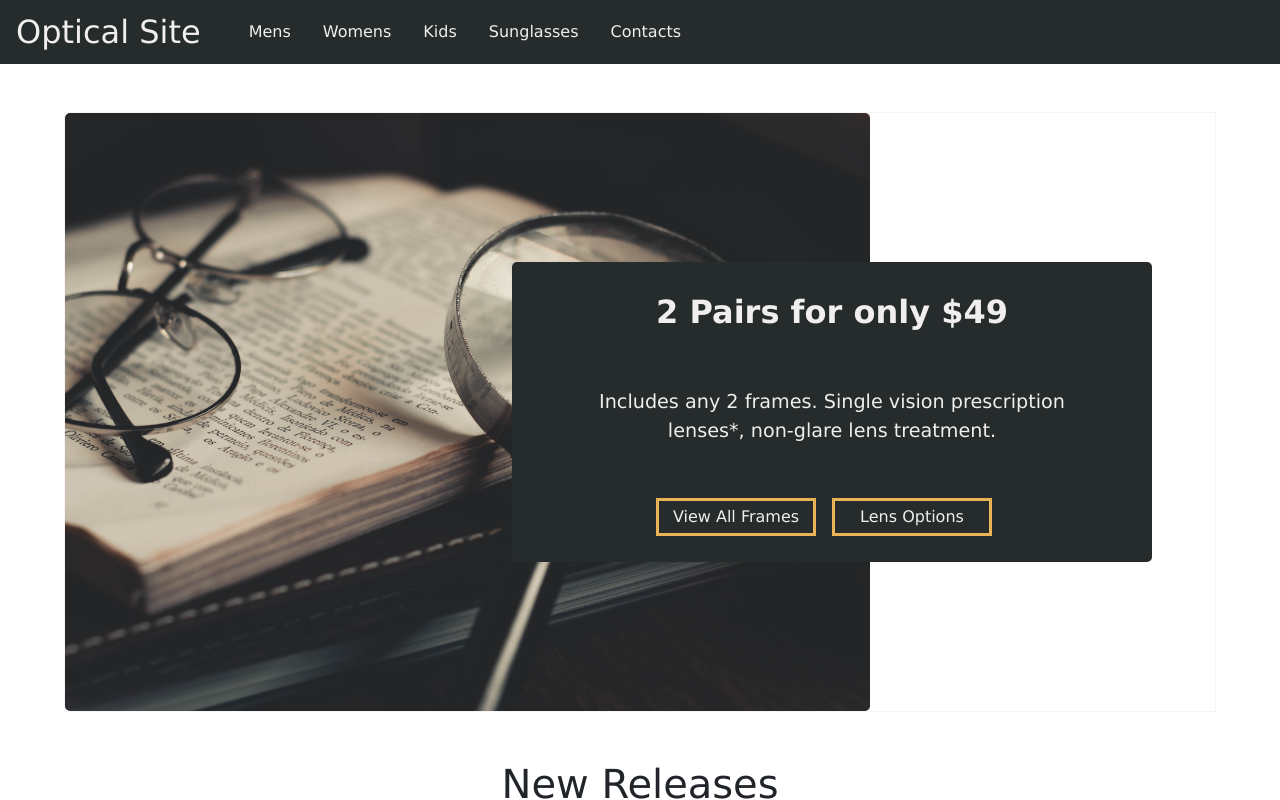
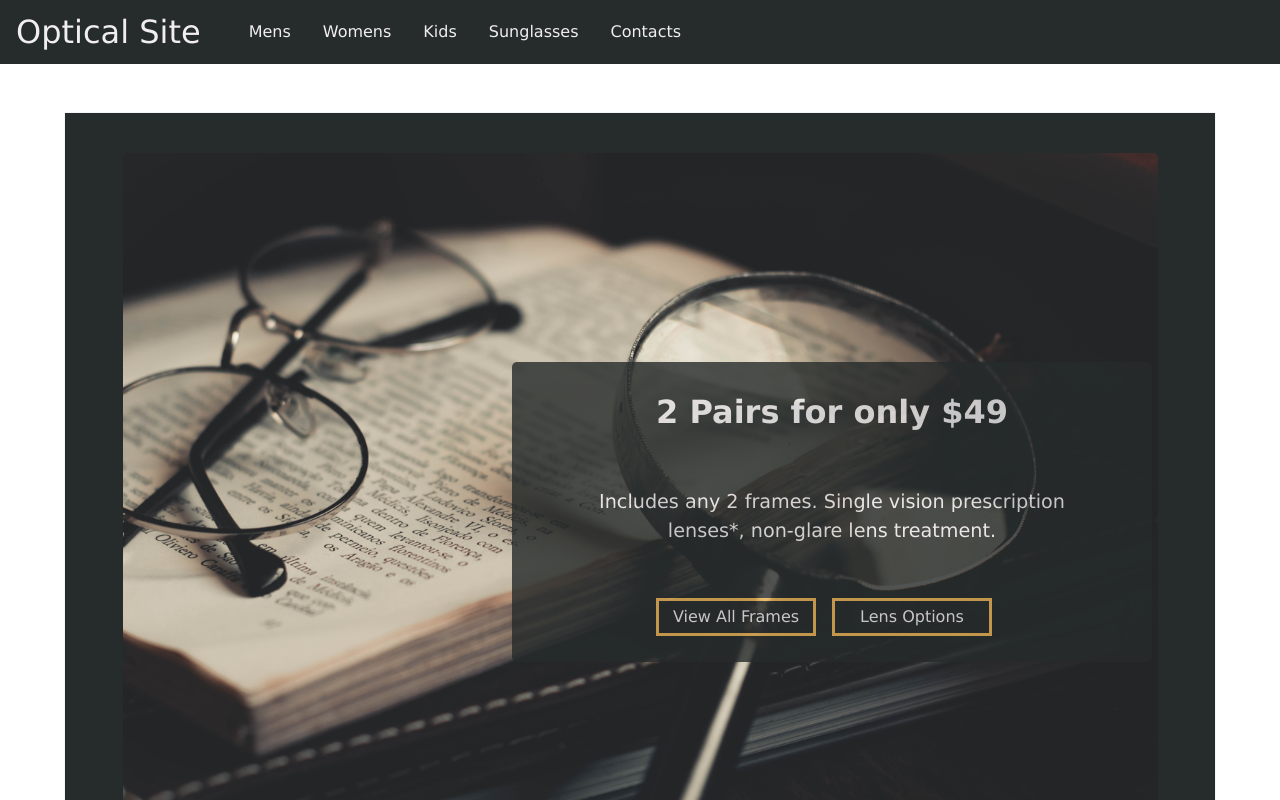
Before and after one commit to pkaseta/optical-site, a React (Create React App) app: page / in a window 1280 px wide. Shown: the top 800 px of the page. Built offline with nearby package versions, Linux system fonts and the light colour scheme.

Commit message:
slight change to overlay feature, and changed card size in mid page ad

```diff
--- a/src/Components/MidPageAd/MidPageAd.js
+++ b/src/Components/MidPageAd/MidPageAd.js
@@ -28,7 +28,7 @@ const MidPageAd = () => {
     <div className="mid-page-ad">
       {arCardImages.map((image) => {
         return (
-          <Card style={{ width: "30%", height: "400px" }}>
+          <Card style={{ width: "30%", height: "450px" }}>
             <Card.Img
               variant="top"
               src={image.src}
--- a/src/Styles/index.scss
+++ b/src/Styles/index.scss
@@ -16,9 +16,10 @@ body {
 
       .overlay-feature {
         display: flex;
+        background: $Palette-Matte-Teal;
         align-items: center;
         margin: 3rem 0;
-        height: 600px;
+        height: 800px;
         width: 90%;
         border: 2px solid gray;
         border: 1px solid whitesmoke;
@@ -27,9 +28,10 @@ body {
           background-image: url(../Assets/glasses-city.jpeg);
           background-position: center;
           background-size: cover;
-          height: 100%;
-          width: 70%;
+          height: 90%;
+          width: 90%;
           border-radius: 5px;
+          margin: auto;
         }
 
         .text-card {
@@ -43,6 +45,7 @@ body {
           height: 300px;
           width: 50%;
           background: $Palette-Matte-Teal;
+          opacity: 0.8;
           color: $Palette-Dark-Text;
           border-radius: 5px;
           // opacity: 0.9;
```
